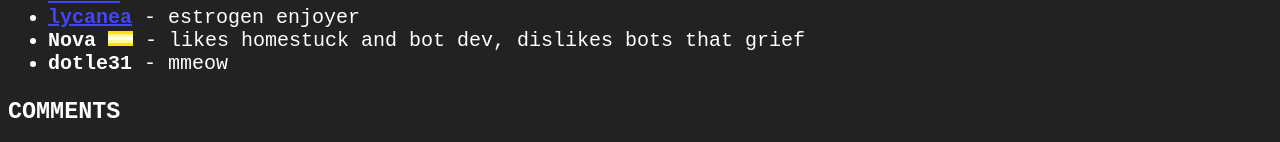
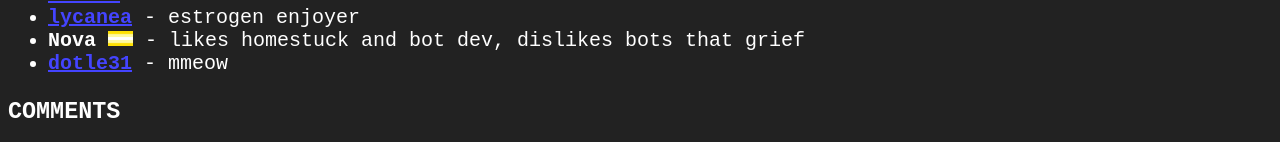
Before and after one commit to meowguard/site, a plain HTML site: page index.html in a window 1280 px wide. Shown: the part 372-514 px from the top of the page. Drawn offline with Linux system fonts and the light colour scheme; no server answers.

Commit message:
Update index.html

```diff
--- a/index.html
+++ b/index.html
@@ -31,7 +31,7 @@
     <li><a href="https://wurdle.eu/" class="b">wurdle</a> - wurdle</li>
     <li><a href="https://lycanea.dev/" class="b">lycanea</a> - estrogen enjoyer</li>
     <li><span class="b">Nova <img src="./iu.png" height="15"></span> - likes homestuck and bot dev, dislikes bots that grief</li>
-    <li><span class="b">dotle31</span> - mmeow</li>
+    <li><a href="https://doyle31.com/" class="b">dotle31</a> - mmeow</li>
   </ul>
   <h3> COMMENTS </h3>
   <div id="comments"></div>
```
